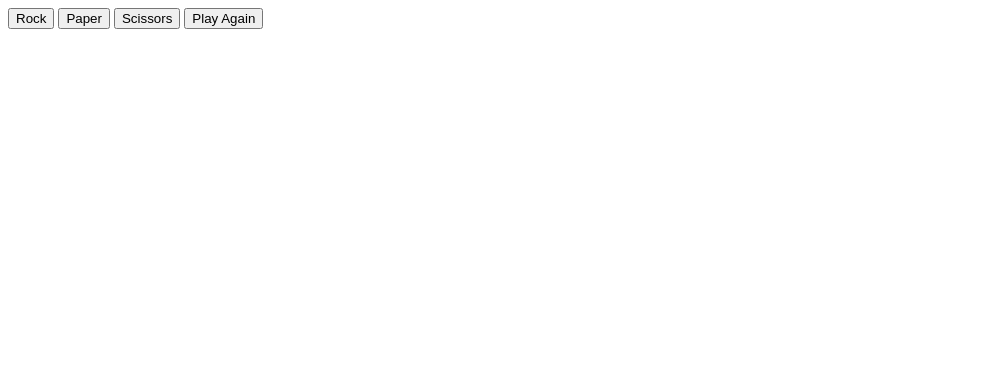
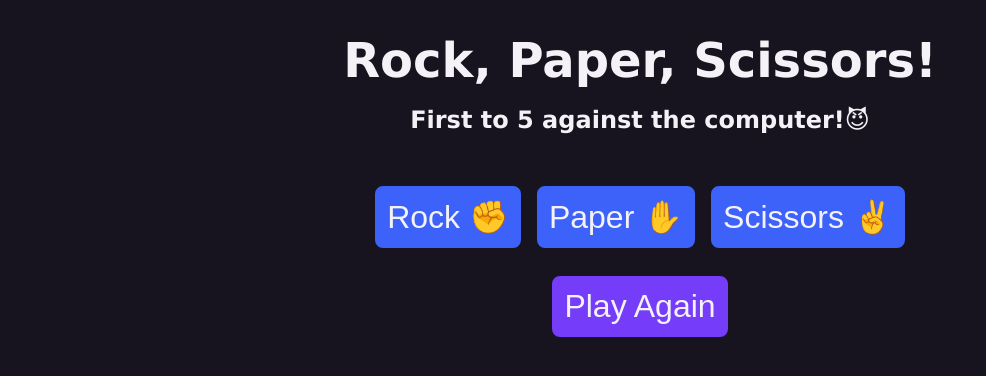
Before and after one commit to crisb-7/odin-rock-paper-scissors, a plain HTML site: page index.html in a window 1280 px wide. Shown: the whole page, without its empty margins (0-986 px from the left). Drawn offline with Linux system fonts and the light colour scheme.

Commit message:
Add simple CSS styling to the UI

```diff
--- a/index.html
+++ b/index.html
@@ -4,13 +4,22 @@
         <meta charset="UTF-8">
         <meta http-equiv="X-UA-Compatible" content="IE=edge">
         <meta name="viewport" content="width=device-width, initial-scale=1.0">
+        <link rel="stylesheet" href="style.css">
         <title>JavaScript Fundamentals</title>
     </head>
     <body>
-        <button id="0" class="game">Rock</button>
-        <button id="1" class="game">Paper</button>
-        <button id="2" class="game">Scissors</button>
+        <div class="header">
+            <p class="title">Rock, Paper, Scissors!</p>
+            <p class="subtitle">First to 5 against the computer!&#128520;</p>
+        </div>
+        <div class="play-buttons">
+            <button id="0" class="game">Rock &#9994;</button>
+            <button id="1" class="game">Paper &#9995;</button>
+            <button id="2" class="game">Scissors &#9996;</button>
+        </div>
+        <div class="controls">
             <button class="reset">Play Again</button>
+        </div>
         <div class="round">
             <div class="result"></div>
             <div class="score"></div>
--- /dev/null
+++ b/style.css
@@ -0,0 +1,63 @@
+body {
+    background-color: #17141f;
+    color: #f4f2f7;
+    font-family: Verdana, Geneva, Tahoma, sans-serif;
+    display: flex;
+    flex-direction: column;
+    justify-content: center;
+    align-items: center;
+    gap: 28px;
+}
+
+button {
+    background-color: #3c62fa;
+    color: #f4f2f7;
+    border-radius: 8px;
+    border: #3c62fa 2px solid;
+    margin: 0;
+    padding: 10px;
+    font-size: 32px;
+}
+
+button.reset {
+    background-color: #753cfa;
+    border: #753cfa 2px solid;
+}
+
+.header {
+    display: flex;
+    flex-direction: column;
+    justify-content: center;
+    align-items: center;
+    /* margin: 0; */
+    padding: 24px;
+    gap: 18px;
+}
+
+.play-buttons {
+    display: flex;
+    justify-content: center;
+    gap: 16px;
+}
+
+.title{
+    font-size: 48px;
+    font-weight: 800;
+    margin: 0;
+    padding: 0;
+}
+
+.subtitle {
+    font-size: 24px;
+    font-weight: 600;
+    margin: 0;
+    padding: 0;
+}
+
+.round {
+    font-size: 34px;
+}
+
+.match {
+    font-size: 38px;
+}
```
Lines whose indentation alone changed are shown as unchanged.
